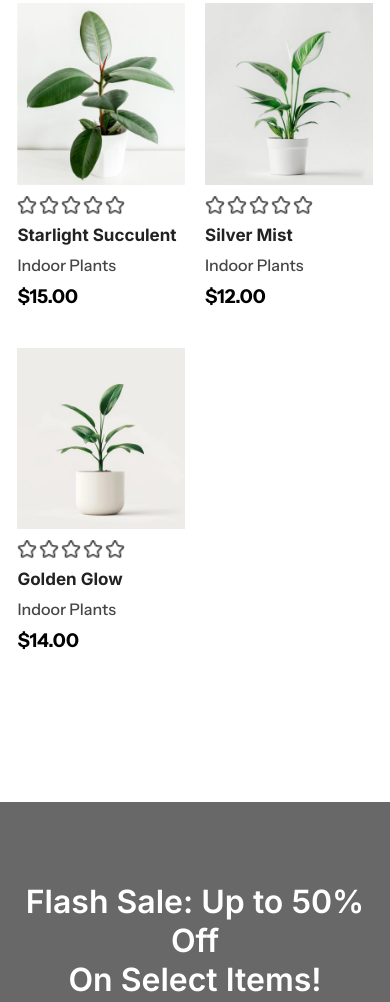
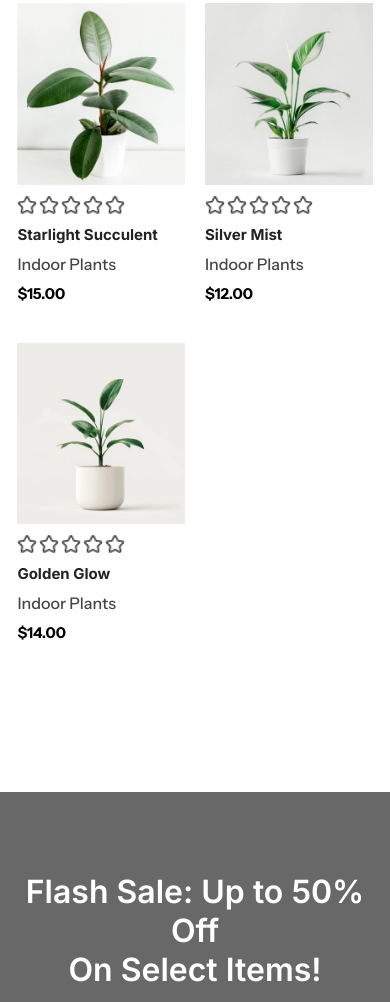
Before and after one commit to anonymous298/E-Commerce-Website, a plain HTML site: page index.html in a window 390 px wide. Shown: the part 1829-2831 px from the top of the page. Drawn offline with Linux system fonts and the light colour scheme.

Commit message:
css updated

```diff
--- a/style.css
+++ b/style.css
@@ -1067,7 +1067,7 @@ main .sec4 {
 
   .sec1-inner-secondary-cards-container .sec1-inner-secondary-card h3,
   .sec5-container .sec5-cards-container .sec5-card h3 {
-    font-size: 17px;
+    font-size: 15px;
   }
 
   .sec1-inner-secondary-cards-container .sec1-inner-secondary-card p,
@@ -1077,7 +1077,7 @@ main .sec4 {
 
   .sec1-inner-secondary-cards-container .sec1-inner-secondary-card h4,
   .sec5-container .sec5-cards-container .sec5-card h4 {
-    font-size: 19px;
+    font-size: 15px;
   }
 
   .sec1-inner-secondary-container h2,
```
